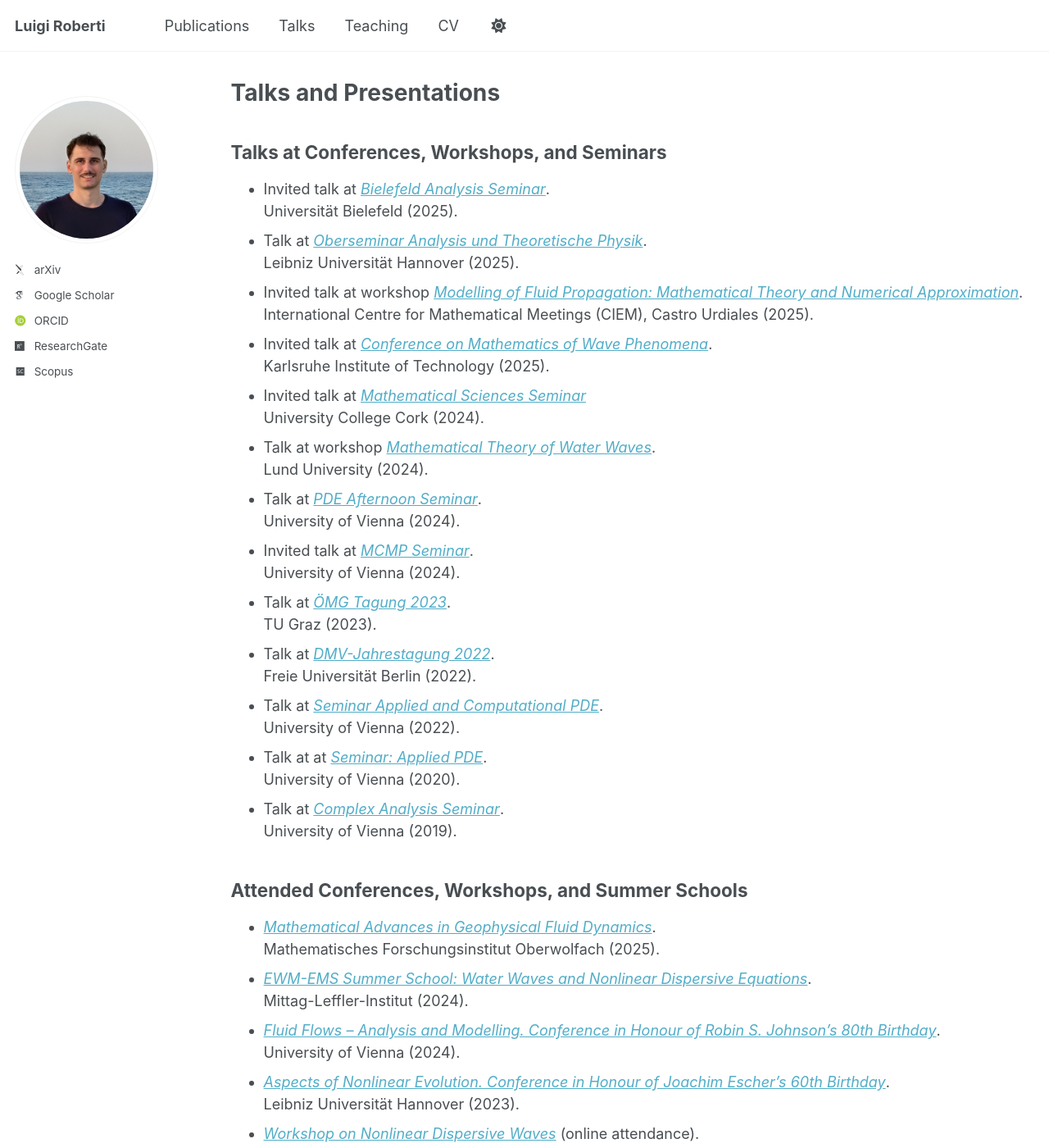
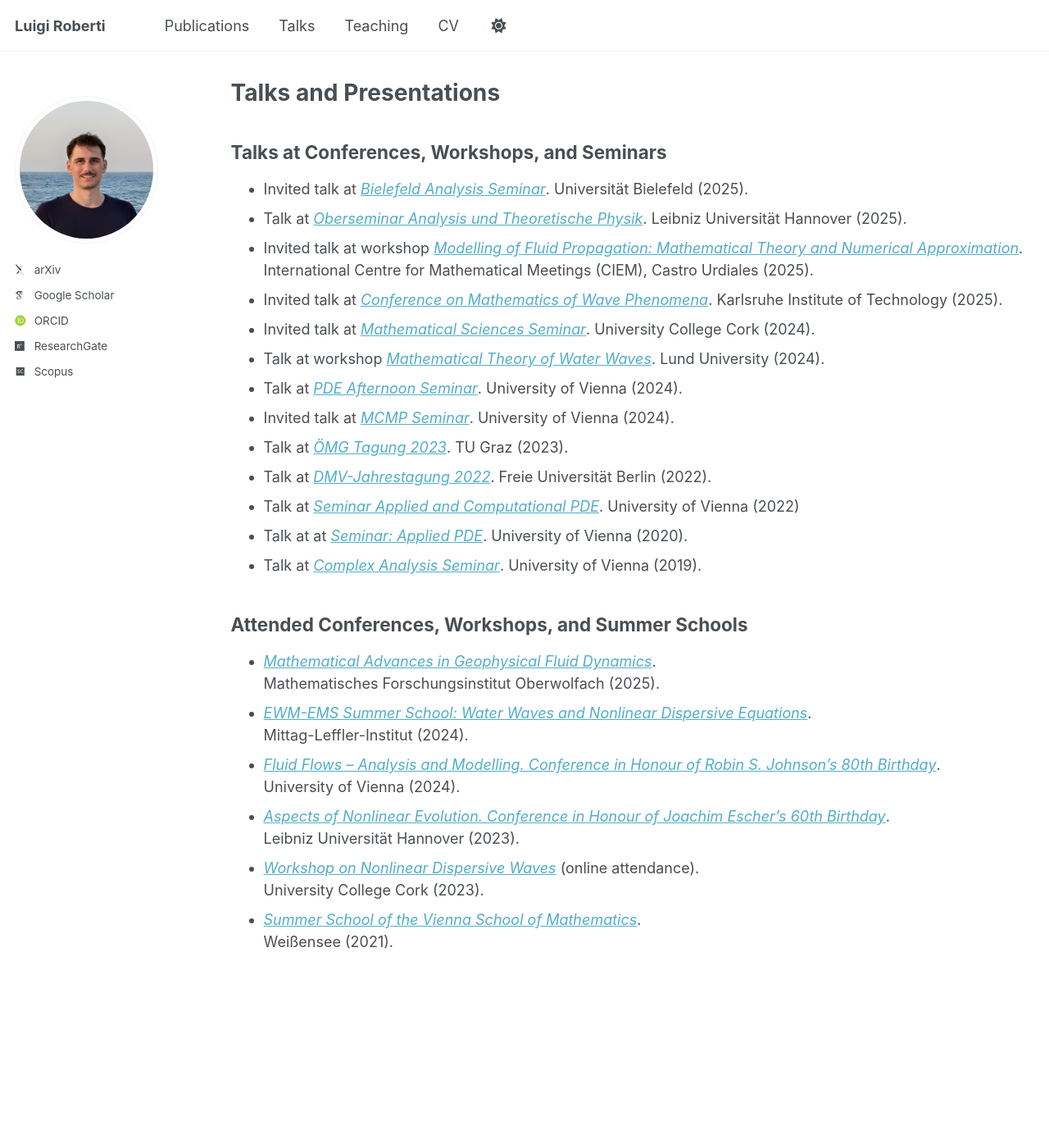
Before and after one commit to luigi-roberti/luigi-roberti.github.io, a Jekyll site: the page built from _pages/talks.md, in a window 1280 px wide and 1400 px high. Shown: the whole window at 82% size. Built offline with Jekyll 4.4.1, drawn with Linux system fonts in a browser that asks for light colours; some web fonts are replaced; a script that is not in the unit is left out.

```diff
--- a/_pages/talks.md
+++ b/_pages/talks.md
@@ -7,32 +7,19 @@ author_profile: true
 
 Talks at Conferences, Workshops, and Seminars
 ------
-* Invited talk at [<i>Bielefeld Analysis Seminar</i>](https://www.math.uni-bielefeld.de/~glogic/bielefeld_analysis_seminar.html){:target="_blank",rel="noopener"}.<br />
-Universität Bielefeld (2025).
-* Talk at [<i>Oberseminar Analysis und Theoretische Physik</i>](https://www.ifam.uni-hannover.de/de/forschung/angewandte-analysis/os-analysis-und-theoretische-physik){:target="_blank",rel="noopener"}.<br />
-Leibniz Universität Hannover (2025).
-* Invited talk at workshop [<i>Modelling of Fluid Propagation: Mathematical Theory and Numerical Approximation</i>](https://www.ciem.unican.es/modelling-of-fluid-propagation-mathematical-theory-and-numerical-approximation/){:target="_blank",rel="noopener"}.<br />
-International Centre for Mathematical Meetings (CIEM), Castro Urdiales (2025).
-* Invited talk at [<i>Conference on Mathematics of Wave Phenomena</i>](https://conference25.waves.kit.edu){:target="_blank",rel="noopener"}.<br />
-Karlsruhe Institute of Technology (2025).
-* Invited talk at [<i>Mathematical Sciences Seminar</i>](https://www.ucc.ie/en/matsci/events/pasteventsarchive/somsseminarseries2024-25/){:target="_blank",rel="noopener"}<br />
-University College Cork (2024).
-* Talk at workshop [<i>Mathematical Theory of Water Waves</i>](https://www.maths.lu.se/kalendarium/?L=2&evenemang=workshop-mathematical-theory-water-waves){:target="_blank",rel="noopener"}.<br />
-Lund University (2024).
-* Talk at [<i>PDE Afternoon Seminar</i>](https://sfb65.univie.ac.at/#!/public/events/pde_afternoon/){:target="_blank",rel="noopener"}.<br />
-University of Vienna (2024).
-* Invited talk at [<i>MCMP Seminar</i>](https://mcmp.univie.ac.at/events/){:target="_blank",rel="noopener"}.<br />
-University of Vienna (2024).
-* Talk at [<i>ÖMG Tagung 2023</i>](https://imsc.uni-graz.at/oemg-tagung-2023/index.html){:target="_blank",rel="noopener"}.<br />
-TU Graz (2023).
-* Talk at [<i>DMV-Jahrestagung 2022</i>](https://www.mi.fu-berlin.de/dmv2022/Willkommen/index.html){:target="_blank",rel="noopener"}.<br />
-Freie Universität Berlin (2022).
-* Talk at [<i>Seminar Applied and Computational PDE</i>](https://ufind.univie.ac.at/en/course.html?lv=250090&semester=2021W){:target="_blank",rel="noopener"}.<br />
-University of Vienna (2022).
-* Talk at at [<i>Seminar: Applied PDE</i>](https://ufind.univie.ac.at/en/course.html?lv=442507&semester=2020S){:target="_blank",rel="noopener"}.<br />
-University of Vienna (2020).
-* Talk at [<i>Complex Analysis Seminar</i>](https://ufind.univie.ac.at/de/course.html?lv=250086&semester=2019S){:target="_blank",rel="noopener"}.<br />
-University of Vienna (2019).
+* Invited talk at [<i>Bielefeld Analysis Seminar</i>](https://www.math.uni-bielefeld.de/~glogic/bielefeld_analysis_seminar.html){:target="_blank",rel="noopener"}. Universität Bielefeld (2025).
+* Talk at [<i>Oberseminar Analysis und Theoretische Physik</i>](https://www.ifam.uni-hannover.de/de/forschung/angewandte-analysis/os-analysis-und-theoretische-physik){:target="_blank",rel="noopener"}. Leibniz Universität Hannover (2025).
+* Invited talk at workshop [<i>Modelling of Fluid Propagation: Mathematical Theory and Numerical Approximation</i>](https://www.ciem.unican.es/modelling-of-fluid-propagation-mathematical-theory-and-numerical-approximation/){:target="_blank",rel="noopener"}. International Centre for Mathematical Meetings (CIEM), Castro Urdiales (2025).
+* Invited talk at [<i>Conference on Mathematics of Wave Phenomena</i>](https://conference25.waves.kit.edu){:target="_blank",rel="noopener"}. Karlsruhe Institute of Technology (2025).
+* Invited talk at [<i>Mathematical Sciences Seminar</i>](https://www.ucc.ie/en/matsci/events/pasteventsarchive/somsseminarseries2024-25/){:target="_blank",rel="noopener"}. University College Cork (2024).
+* Talk at workshop [<i>Mathematical Theory of Water Waves</i>](https://www.maths.lu.se/kalendarium/?L=2&evenemang=workshop-mathematical-theory-water-waves){:target="_blank",rel="noopener"}. Lund University (2024).
+* Talk at [<i>PDE Afternoon Seminar</i>](https://sfb65.univie.ac.at/#!/public/events/pde_afternoon/){:target="_blank",rel="noopener"}. University of Vienna (2024).
+* Invited talk at [<i>MCMP Seminar</i>](https://mcmp.univie.ac.at/events/){:target="_blank",rel="noopener"}. University of Vienna (2024).
+* Talk at [<i>ÖMG Tagung 2023</i>](https://imsc.uni-graz.at/oemg-tagung-2023/index.html){:target="_blank",rel="noopener"}. TU Graz (2023).
+* Talk at [<i>DMV-Jahrestagung 2022</i>](https://www.mi.fu-berlin.de/dmv2022/Willkommen/index.html){:target="_blank",rel="noopener"}. Freie Universität Berlin (2022).
+* Talk at [<i>Seminar Applied and Computational PDE</i>](https://ufind.univie.ac.at/en/course.html?lv=250090&semester=2021W){:target="_blank",rel="noopener"}. University of Vienna (2022)
+* Talk at at [<i>Seminar: Applied PDE</i>](https://ufind.univie.ac.at/en/course.html?lv=442507&semester=2020S){:target="_blank",rel="noopener"}. University of Vienna (2020).
+* Talk at [<i>Complex Analysis Seminar</i>](https://ufind.univie.ac.at/de/course.html?lv=250086&semester=2019S){:target="_blank",rel="noopener"}. University of Vienna (2019).
 
 Attended Conferences, Workshops, and Summer Schools
 ------
```
